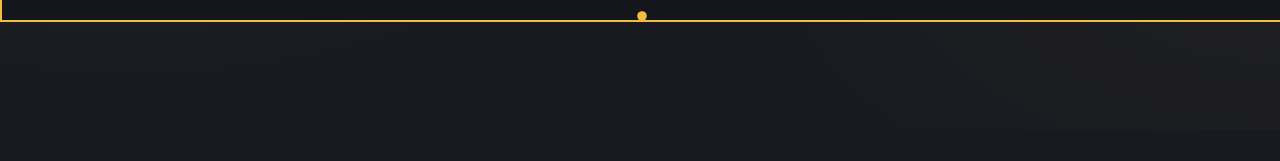
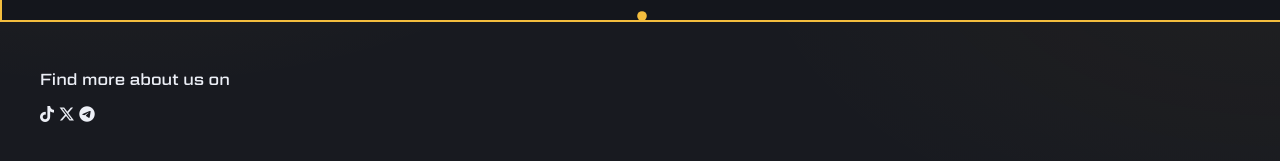
Before and after one commit to adebolajoseph/youshan, a website: page index.html in a window 1280 px wide. Shown: the part 3329-3490 px from the top of the page. Before the commit the page ends 3459 px from the top, so only its background shows below. Drawn offline with Linux system fonts and the light colour scheme.

Commit message:
Update index.html

```diff
--- a/index.html
+++ b/index.html
@@ -5,6 +5,8 @@
   <meta name="viewport" content="width=device-width, initial-scale=1.0, maximum-scale=1.0, user-scalable=no" />
   <title>$YOUSHAN — Homunculus Dog</title>
   <link href="https://fonts.googleapis.com/css2?family=Inter:wght@400;600;800&display=swap" rel="stylesheet">
+  <link rel="stylesheet" href="https://cdnjs.cloudflare.com/ajax/libs/font-awesome/6.5.0/css/all.min.css">
+
   <link rel="stylesheet" href="styles.css">
 
 </head>
@@ -142,7 +144,7 @@
 </section>
 
 <section id="tokenomics" class="tokenomics-section">
-  <div class="tokenomics-container">
+  <div class="tokenomics-container single-column">
     <!-- Left Side: Tokenomics Info -->
     <div class="tokenomics-text">
       <h2 class="section-title">TOKENOMICS</h2>
@@ -152,15 +154,10 @@
         <button class="tokenomics-btn">COPY</button>
       </div>
       <p><strong>Total Supply:</strong> 999,800,017</p>
-
-    </div>
-
-    <!-- Right Side: Image -->
-    <div class="tokenomics-image">
-      <img src="images/memes/IMG_8644.JPG" alt="Tokenomics Illustration">
     </div>
   </div>
 </section>
+
 
 <!-- Add below your tokenomics section in index.html -->
 <h2 class="section-title">How to Buy $YOUSHAN</h2>
@@ -197,8 +194,25 @@
         </div>
         <div class="slider-dots" id="sliderDots"></div>
       </div>
+    </div>
+   <!-- Social Links -->
+<section class="social-links">
+  <p class="social-text">Find more about us on</p>
+  <div class="social-icons">
+    <a href="https://www.tiktok.com/@youshan_sol?_t=ZP-8zLIME3nAAY&_r=1" target="_blank" aria-label="TikTok">
+      <i class="fab fa-tiktok"></i>
+    </a>
+    <a href="https://x.com/youshansol?s=21" target="_blank" aria-label="X">
+      <i class="fab fa-x-twitter"></i>
+    </a>
+    <a href="https://t.me/youshanhomunculusdog" target="_blank" aria-label="Telegram">
+      <i class="fab fa-telegram"></i>
+    </a>
+  </div>
+</section>
 
-    </div>
+
+
   </main>
 
   <script>
```
